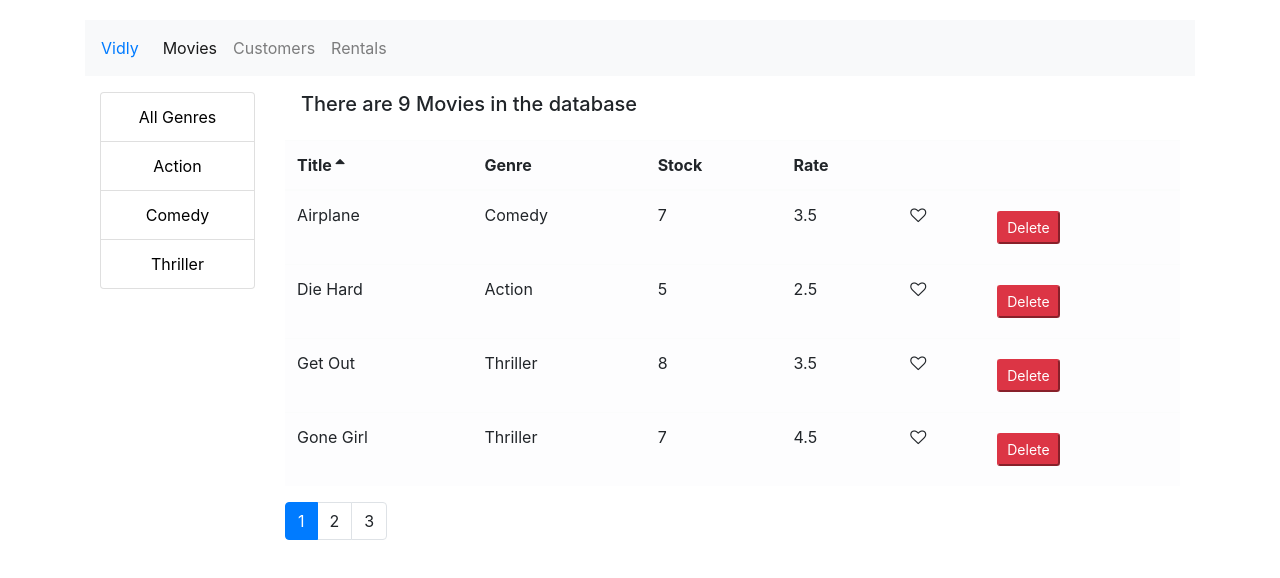
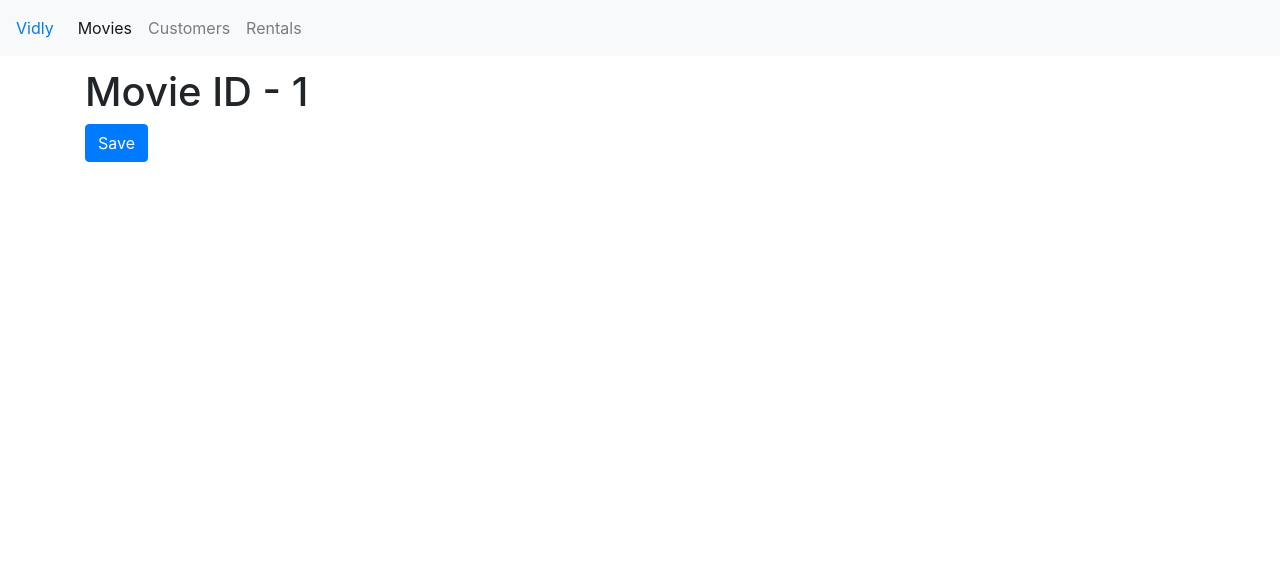
Before and after one commit to samit403/Mosh-Tutorial, a React (Create React App) app: page /movies/1 in a window 1280 px wide. Shown: the top 578 px of the page. Built offline with nearby package versions, Linux system fonts and the light colour scheme.

Commit message:
Added the title as link to go to movie details

```diff
--- a/src/App.js
+++ b/src/App.js
@@ -10,12 +10,12 @@
 
 const App = () => {
   return (
-    <div className="container">
+    <React.Fragment>
       <NavBar />
       <main className="container">
         <Switch>
+          <Route path="/movies/:id" exact component={MovieDetails} />
           <Route path="/movies" component={Movies} />
-          <Route path="/movies/:movieId" exact component={MovieDetails} />
           <Route path="/customers" component={Customers} />
           <Route path="/rentals" component={Rentals} />
           <Route path="/not-found" component={NotFound} />
@@ -23,7 +23,7 @@
           <Redirect to="/not-found" />
         </Switch>
       </main>
-    </div>
+    </React.Fragment>
   );
 };
 
--- a/src/components/movieDetails.jsx
+++ b/src/components/movieDetails.jsx
@@ -1,7 +1,17 @@
 import React from "react";
 
-const MovieDetails = () => {
-  return <h1>Movie Details</h1>;
+const MovieDetails = ({ match, history }) => {
+  return (
+    <div>
+      <h1>Movie ID - {match.params.id}</h1>
+      <button
+        className="btn btn-primary"
+        onClick={() => history.push("/movies")}
+      >
+        Save
+      </button>
+    </div>
+  );
 };
 
 export default MovieDetails;
--- a/src/components/moviesTable.jsx
+++ b/src/components/moviesTable.jsx
@@ -1,11 +1,16 @@
 import React, { Component } from "react";
+import { Link } from "react-router-dom";
 import Like from "./common/like";
 import TableHeader from "./common/tableHeader";
 import TableBody from "./common/tableBody";
 
 class MoviesTable extends Component {
   columns = [
-    { path: "title", label: "Title" },
+    {
+      path: "title",
+      label: "Title",
+      content: movie => <Link to={`/movies/${movie._id}`}>{movie.title}</Link>
+    },
     { path: "genre.name", label: "Genre" },
     { path: "numberInStock", label: "Stock" },
     { path: "dailyRentalRate", label: "Rate" },
--- a/src/index.css
+++ b/src/index.css
@@ -1,11 +1,15 @@
 body {
   margin: 0;
-  padding: 20px 0 0 0;
+  padding: 0 0 0 0;
   font-family: -apple-system, BlinkMacSystemFont, "Segoe UI", "Roboto", "Oxygen",
     "Ubuntu", "Cantarell", "Fira Sans", "Droid Sans", "Helvetica Neue",
     sans-serif;
   -webkit-font-smoothing: antialiased;
   -moz-osx-font-smoothing: grayscale;
+}
+
+.navbar {
+  margin-bottom: 12px;
 }
 
 code {
```
